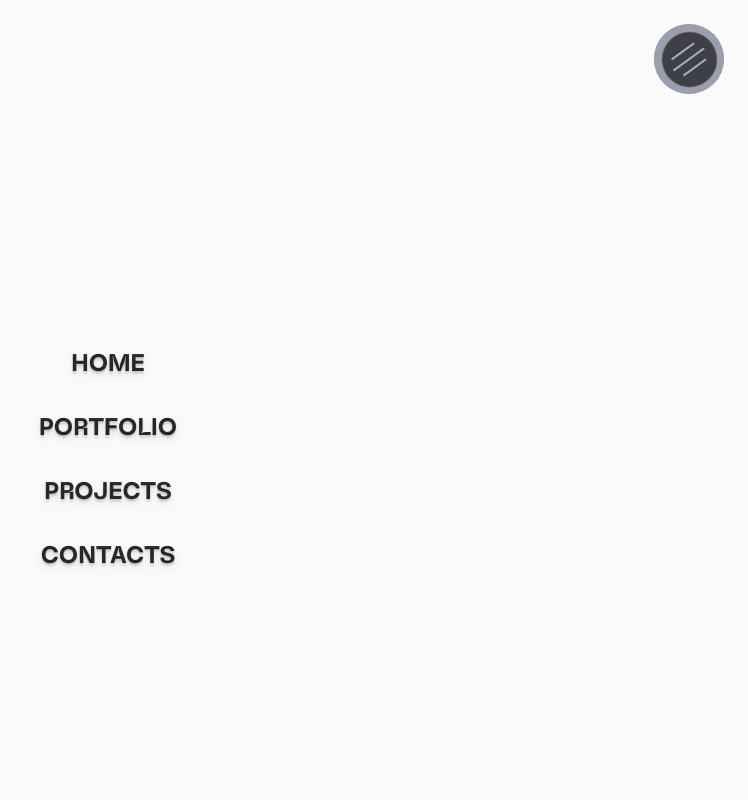
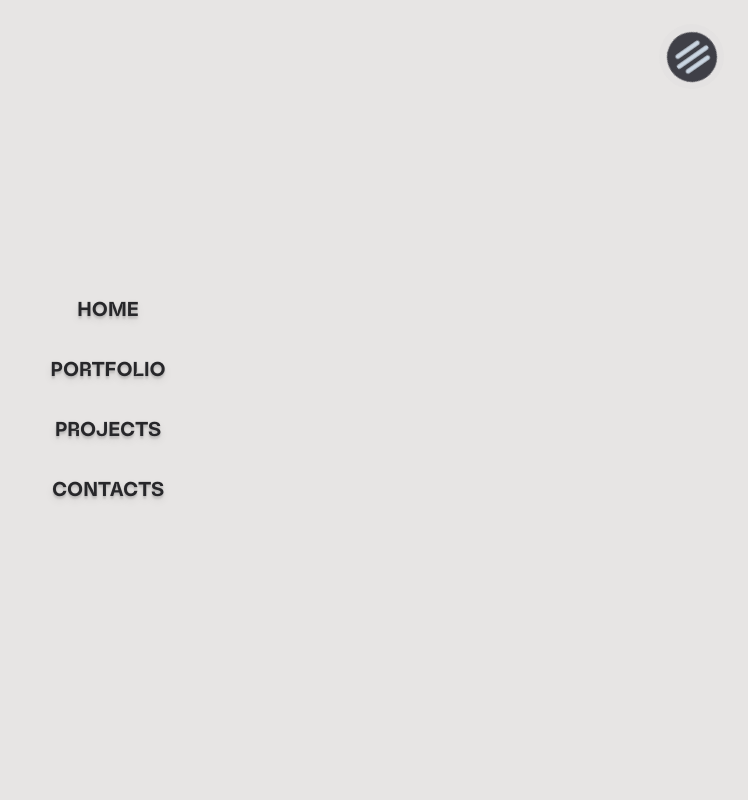
Before and after one commit to CodesbyEkan/krunotch, a React (Vite) app: page /contact in a window 1280 px wide. Both pictures are taken after a click on the button 1223 px from the left and 56 px from the top of the page. Shown: the top 800 px of the page, without its empty margins (532-1280 px from the left). Built offline with nearby package versions, Linux system fonts and the light colour scheme.

Commit message:
Switched to SPA(Single Page Application) UI

```diff
--- a/src/App.jsx
+++ b/src/App.jsx
@@ -1,41 +1,41 @@
-import { createBrowserRouter, RouterProvider } from "react-router-dom";
 import LandingPage from "./components/LandingPage";
 import Portfolio from "./components/Portfolio";
 import Navbar from "./components/Navbar";
 import Contact from "./components/Contact";
 import Project from "./components/Project";
 
-const routes = createBrowserRouter([
-  {
-    path: "/",
-    element: <Navbar />,
-    children: [
-      {
-        index: true,
-        element: <LandingPage />,
-      },
-      {
-        path: "landingpage",
-        element: <LandingPage />,
-      },
-      {
-        path: "portfolio",
-        element: <Portfolio />,
-      },
-      {
-        path: "project",
-        element: <Project />,
-      },
-      {
-        path: "contact",
-        element: <Contact />,
-      },
-    ],
-  },
-]);
+// const routes = createBrowserRouter([
+//   {
+//     path: "/",
+//     element: <Navbar />,
+//     children: [
+//       {
+//         index: true,
+//         element: <LandingPage />,
+//       },
+//       {
+//         path: "landingpage",
+//         element: <LandingPage />,
+//       },
+//       {
+//         path: "portfolio",
+//         element: <Portfolio />,
+//       },
+//       {
+//         path: "project",
+//         element: <Project />,
+//       },
+//       {
+//         path: "contact",
+//         element: <Contact />,
+//       },
+//     ],
+//   },
+// ]);
 
 const App = () => {
-  return <RouterProvider router={routes} />;
+  return <LandingPage />;
+  // return <RouterProvider router={routes} />;
 };
 
 export default App;
--- a/src/components/Home.jsx
+++ b/src/components/Home.jsx
@@ -1,6 +1,7 @@
 import { Link } from "react-router-dom";
+import { handleClick } from "../utils/handleClick";
 
-const Home = ({ ref }) => {
+const Home = ({ ref, contactRef, setPage }) => {
   return (
     <section
       ref={ref}
@@ -27,13 +28,23 @@ const Home = ({ ref }) => {
         </p>
         <div className="relative mt-[2em] flex justify-between items-center w-[19em]">
           <div className="explores">
-            <button className="py-[0.3em] px-[1.6em]  bg-zinc-800 text-zinc-100 text-lg shadow-lg rounded-lg font-bold cursor-pointer hover:bg-zinc-700">
-              <Link to="/portfolio">Explore</Link>
+            <button
+              data-page="portfolio"
+              onClick={(e) => handleClick(e, contactRef, setPage)}
+              className="py-[0.3em] px-[1.6em]  bg-zinc-800 text-zinc-100 text-lg shadow-lg rounded-lg font-bold cursor-pointer hover:bg-zinc-700"
+            >
+              Explore
+              {/* <Link to="/portfolio">Explore</Link> */}
             </button>
           </div>
           <div className="contact">
-            <button className="explore py-[0.3em] px-[1.6em]  bg-zinc-800 text-zinc-100 text-lg shadow-lg  rounded-lg font-bold cursor-pointer hover:bg-zinc-700">
-              <Link to="/contact">Contact</Link>
+            <button
+              data-page="contact"
+              onClick={(e) => handleClick(e, contactRef, setPage)}
+              className="explore py-[0.3em] px-[1.6em]  bg-zinc-800 text-zinc-100 text-lg shadow-lg  rounded-lg font-bold cursor-pointer hover:bg-zinc-700"
+            >
+              Contact
+              {/* <Link to="/contact">Contact</Link> */}
             </button>
           </div>
         </div>
--- a/src/components/LandingPage.jsx
+++ b/src/components/LandingPage.jsx
@@ -5,6 +5,7 @@ import Portfolio from "./Portfolio";
 import Project from "./Project";
 import Contact from "./Contact";
 import Sidebar from "./Sidebar";
+import Navbar from "./Navbar";
 import Home from "./Home";
 
 export default function LandingPage() {
@@ -24,8 +25,9 @@ export default function LandingPage() {
 
   return (
     <div className="relative overflow-hidden overscroll-contain h-full bg-zinc-950">
+      <Navbar contactRef={sectionRefs} setPage={setPage}/>
       <Sidebar sectionRefs={sectionRefs} page={page} setPage={setPage} />
-      <Home ref={HomeRef} />
+      <Home ref={HomeRef} contactRef={sectionRefs} setPage={setPage} />
       <Portfolio
         ref={PortfolioRef}
         contactRef={sectionRefs}
--- a/src/components/Navbar.jsx
+++ b/src/components/Navbar.jsx
@@ -1,12 +1,12 @@
-import { Link, Outlet } from "react-router-dom";
 import { useState } from "react";
+import { handleClick } from "../utils/handleClick";
 
-export default function Navbar() {
+const Navbar = ({ contactRef, setPage }) => {
   const [isToggled, setIsToggled] = useState(false);
 
   return (
     <>
-      <nav className="fixed bg-transparent w-full h-40 z-20 overflow-auto overscroll-contain">
+      <nav className="fixed bg-transparent w-full h-40 z-50 overflow-auto overscroll-contain">
         <div className="flex justify-end px-[0.8] bg-transparent">
           <div className="relative my-6 mx-6 flex justify-center items-center p-[1.5em] w-16.25 h-16.25 rounded-[50%] overflow-hidden z-50">
             <span className=" absolute w-full h-full bg-zinc-300/20 animate-ping"></span>
@@ -34,81 +34,51 @@ export default function Navbar() {
         </div>
       </nav>
       <div
-        className={`fixed w-full h-screen flex flex-col items-center z-50 bg-zinc-50 overflow-auto overscroll-contain backdrop-blur-sm ${isToggled ? "opacity-100 visible" : "opacity-0 invisible"}`}
+        className={`fixed w-full h-screen flex flex-col items-center z-40 bg-stone-200 overflow-auto overscroll-contain ${isToggled ? "opacity-100 visible" : "opacity-0 invisible"}`}
       >
-        <div className="flex justify-end w-full">
-          <div className="m-l-[1em] text-[2.1rem]">
-            <div className="relative bg-slate-400 my-6 mx-6 flex justify-center items-center  w-17.5 h-17.5 rounded-[50%] overflow-hidden">
-              <span className=" absolute w-full h-full bg-zinc-400 animate-pulse [animation-duration-800ms]"></span>
-              <button
-                className="absolute flex justify-center items-center w-13.75 h-13.75 border-none rounded-[50%] bg-zinc-700 cursor-pointer animate-spin"
-                type="button"
-                onClick={() => setIsToggled((prevToggle) => !prevToggle)}
-              >
-                <svg
-                  xmlns="http://www.w3.org/2000/svg"
-                  height="50px"
-                  width="50px"
-                  viewBox="0 0 30 30"
-                  className="fill-slate-800 stroke=3 stroke-slate-300"
-                >
-                  <path
-                    strokeLinecap="round"
-                    strokeLinejoin="round"
-                    strokeMiterlimit={"0"}
-                    d="M7 9h16M4 15h22M7 21h16"
-                  />
-                </svg>
-              </button>
-            </div>
-          </div>
-        </div>
         <div className="w-full h-screen flex justify-center items-center">
-          <ul className="w-full h-full flex flex-col justify-center gap-8 font-makira text-zinc-800 text-center text-2xl text-shadow-lg font-bold">
+          <ul className="w-full h-full flex flex-col justify-center gap-8 font-makira text-zinc-800 text-center text-xl text-shadow-lg font-bold">
             <li
-              className=""
-              onClick={() => setIsToggled((prevToggle) => !prevToggle)}
+              data-page="home"
+              onClick={(e) => {
+                handleClick(e, contactRef, setPage);
+                setIsToggled((prevToggle) => !prevToggle);
+              }}
             >
-              <Link className="active" aria-current="page" to="/landingpage">
-                HOME
-              </Link>
+              HOME
             </li>
             <li
-              className=""
-              onClick={() => setIsToggled((prevToggle) => !prevToggle)}
+              data-page="portfolio"
+              onClick={(e) => {
+                handleClick(e, contactRef, setPage);
+                setIsToggled((prevToggle) => !prevToggle);
+              }}
             >
-              <Link
-                className="nav-link active"
-                aria-current="page"
-                to="/portfolio"
-              >
-                PORTFOLIO
-              </Link>
+              PORTFOLIO
             </li>
             <li
-              className=""
-              onClick={() => setIsToggled((prevToggle) => !prevToggle)}
+              data-page="project"
+              onClick={(e) => {
+                handleClick(e, contactRef, setPage);
+                setIsToggled((prevToggle) => !prevToggle);
+              }}
             >
-              <Link
-                className="nav-link active"
-                aria-current="page"
-                to="/project"
-              >
-                PROJECTS
-              </Link>
+              PROJECTS
             </li>
             <li
-              className=""
-              onClick={() => setIsToggled((prevToggle) => !prevToggle)}
+              data-page="contact"
+              onClick={(e) => {
+                handleClick(e, contactRef, setPage);
+                setIsToggled((prevToggle) => !prevToggle);
+              }}
             >
-              <Link className="nav-link" to="/contact">
-                CONTACTS
-              </Link>
+              CONTACTS
             </li>
           </ul>
         </div>
       </div>
-      <Outlet />
     </>
   );
-}
+};
+
+export default Navbar;
--- a/src/components/Sidebar.jsx
+++ b/src/components/Sidebar.jsx
@@ -32,7 +32,7 @@ const Sidebar = ({ sectionRefs, page, setPage }) => {
   // }, []);
 
   return (
-    <div className="bg-transparent fixed top-100 w-auto ml-4 flex flex-col justify-center items-center gap-y-5 visible z-40">
+    <div className="bg-transparent fixed top-100 w-auto ml-4 flex flex-col justify-center items-center gap-y-5 visible z-30">
       <div
         onClick={(e) => handleClick(e, sectionRefs, setPage)}
         data-page="home"
```
